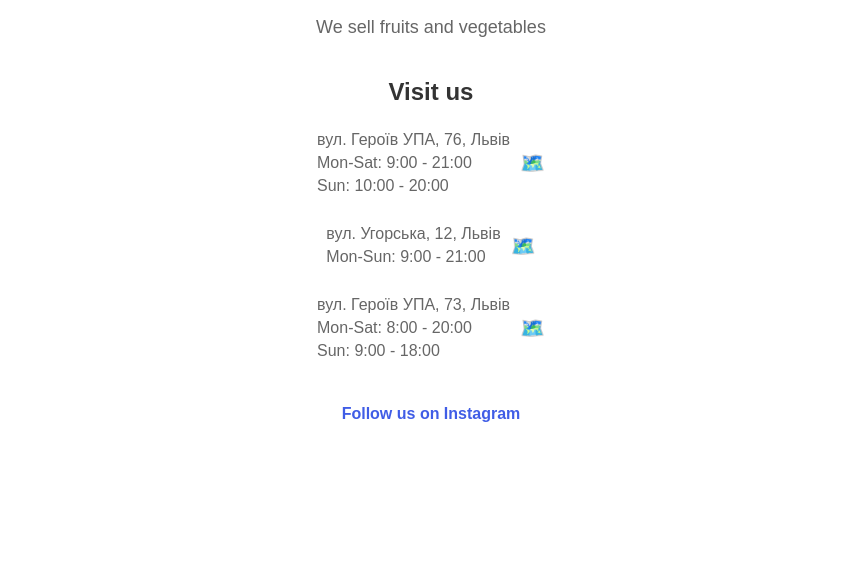
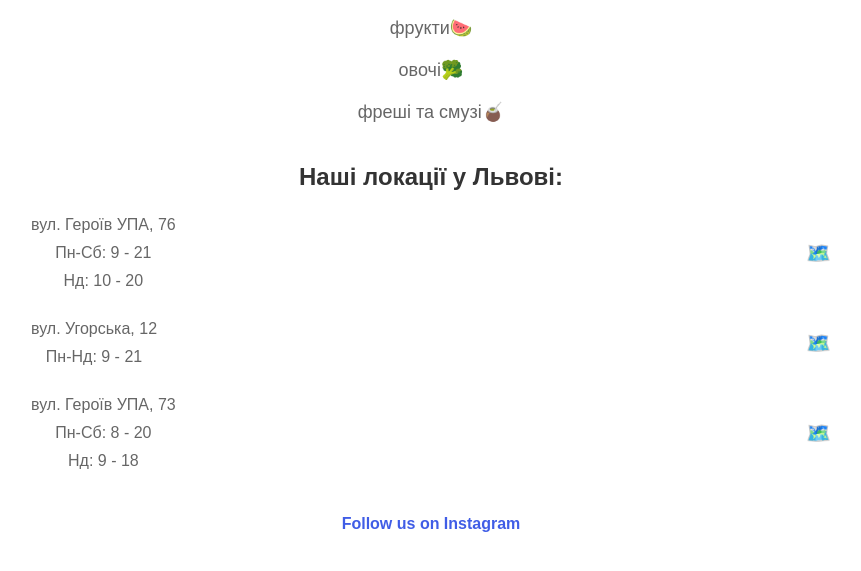
Before and after one commit to svizhi/svizhi.github.io, a plain HTML site: page index.html in a window 1280 px wide. Shown: the part 121-692 px from the top of the page, without its empty margins (209-1070 px from the left). Drawn offline with Linux system fonts and the light colour scheme.

Commit message:
changed index, added .gitignore

```diff
--- a/index.html
+++ b/index.html
@@ -19,7 +19,7 @@
         p {
             color: #666;
             font-size: 18px;
-            margin-bottom: 30px;
+            margin-bottom: 20px;
         }
         a {
             color: #405DE6;
@@ -37,7 +37,7 @@
             margin-bottom: 20px;
             display: flex;
             align-items: center;
-            justify-content: center;
+            justify-content: space-between;
             gap: 10px;
         }
         .location p {
@@ -46,13 +46,29 @@
         }
         .location-info {
             text-align: left;
+            display: flex;
+            flex-direction: column;
+            align-items: center;
         }
         .map-link {
             color: #666;
             font-size: 20px;
+            text-decoration: none;
+            display: flex;
+            flex-direction: column;
+            align-items: center;
+            gap: 5px;
         }
         .map-link:hover {
             color: #405DE6;
+        }
+        .map-text {
+            font-size: 12px;
+            color: #666;
+            display: none;
+        }
+        .map-link:hover .map-text {
+            display: block;
         }
         .hours {
             color: #666;
@@ -66,35 +82,46 @@
 </head>
 <body>
     <h1>svizhi</h1>
-    <p>We sell fruits and vegetables</p>
+    <p>фрукти🍉</p>
+    <p>овочі🥦</p>
+    <p>фреші та смузі🧉</p>
 
     <section class="locations">
-        <h2>Visit us</h2>
+        <h2>Наші локації у Львові:</h2>
 
         <div class="location">
             <div class="location-info">
-                <p>вул. Героїв УПА, 76, Львів</p>
-                <p class="hours">Mon-Sat: 9:00 - 21:00</p>
-                <p class="sunday">Sun: 10:00 - 20:00</p>
+                <p>вул. Героїв УПА, 76</p>
+                <p class="hours">Пн-Сб: 9 - 21</p>
+                <p class="sunday">Нд: 10 - 20</p>
             </div>
-            <a href="https://maps.app.goo.gl/GSN63ivp6FZxxG41A?g_st=ic" target="_blank" class="map-link" aria-label="Open in Google Maps">🗺️</a>
+            <a href="https://maps.app.goo.gl/GSN63ivp6FZxxG41A?g_st=ic" target="_blank" class="map-link" aria-label="Open in Google Maps">
+                🗺️
+                <span class="map-text">Відкрити у Google Maps</span>
+            </a>
         </div>
 
         <div class="location">
             <div class="location-info">
-                <p>вул. Угорська, 12, Львів</p>
-                <p class="hours">Mon-Sun: 9:00 - 21:00</p>
+                <p>вул. Угорська, 12</p>
+                <p class="hours">Пн-Нд: 9 - 21</p>
             </div>
-            <a href="https://maps.app.goo.gl/u9KxCE79zTLxcf376?g_st=" target="_blank" class="map-link" aria-label="Open in Google Maps">🗺️</a>
+            <a href="https://maps.app.goo.gl/u9KxCE79zTLxcf376?g_st=" target="_blank" class="map-link" aria-label="Open in Google Maps">
+                🗺️
+                <span class="map-text">Відкрити у Google Maps</span>
+            </a>
         </div>
 
         <div class="location">
             <div class="location-info">
-                <p>вул. Героїв УПА, 73, Львів</p>
-                <p class="hours">Mon-Sat: 8:00 - 20:00</p>
-                <p class="sunday">Sun: 9:00 - 18:00</p>
+                <p>вул. Героїв УПА, 73</p>
+                <p class="hours">Пн-Сб: 8 - 20</p>
+                <p class="sunday">Нд: 9 - 18</p>
             </div>
-            <a href="https://maps.app.goo.gl/oZTveDTmf5K4h7zHA?g_st=ic" target="_blank" class="map-link" aria-label="Open in Google Maps">🗺️</a>
+            <a href="https://maps.app.goo.gl/oZTveDTmf5K4h7zHA?g_st=ic" target="_blank" class="map-link" aria-label="Open in Google Maps">
+                🗺️
+                <span class="map-text">Відкрити у Google Maps</span>
+            </a>
         </div>
     </section>
 
```
Also changed, not shown: 1 other file.
